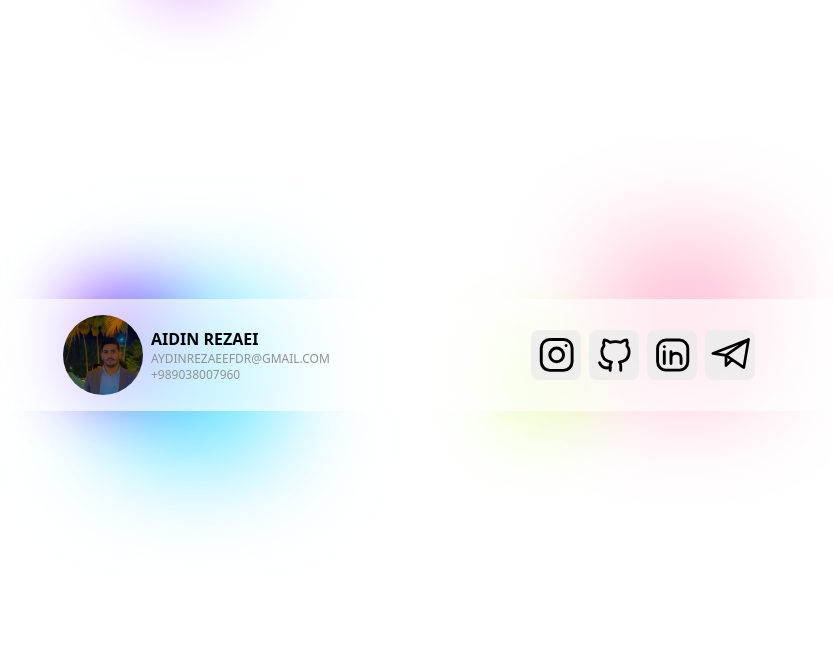
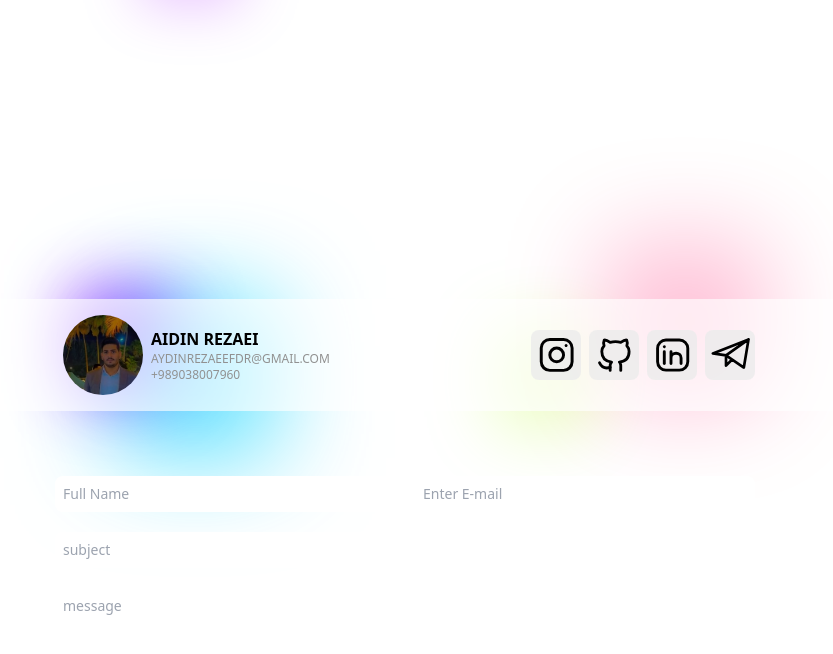
Before and after one commit to aidin-rezaei/personal-website, a React (Create React App) app: page / in a window 1280 px wide. Shown: the part 3492-4146 px from the top of the page, without its empty margins (265-1098 px from the left). Built offline with nearby package versions, Linux system fonts and the light colour scheme.

Commit message:
update src/components/contact/index.tsx

```diff
--- a/src/components/contact/index.tsx
+++ b/src/components/contact/index.tsx
@@ -4,20 +4,20 @@ import { Tilt } from 'react-tilt'
 
 // import Tilt from 'react-vanilla-tilt';
 const Contact = () => {
-    const defaultOptions: any = {
-        reverse: false,  // reverse the tilt direction
-        max: 100,     // max tilt rotation (degrees)
-        perspective: 1000,   // Transform perspective, the lower the more extreme the tilt gets.
-        scale: 1.05,    // 2 = 200%, 1.5 = 150%, etc..
-        speed: 1000,   // Speed of the enter/exit transition
-        transition: true,   // Set a transition on enter/exit.
-        axis: null,   // What axis should be disabled. Can be X or Y.
-        reset: true,    // If the tilt effect has to be reset on exit.
-        easing: "cubic-bezier(.03,.98,.52,.99)",    // Easing on enter/exit.
-    }
+    // const defaultOptions: any = {
+    //     reverse: false,  // reverse the tilt direction
+    //     max: 100,     // max tilt rotation (degrees)
+    //     perspective: 1000,   // Transform perspective, the lower the more extreme the tilt gets.
+    //     scale: 1.05,    // 2 = 200%, 1.5 = 150%, etc..
+    //     speed: 1000,   // Speed of the enter/exit transition
+    //     transition: true,   // Set a transition on enter/exit.
+    //     axis: null,   // What axis should be disabled. Can be X or Y.
+    //     reset: true,    // If the tilt effect has to be reset on exit.
+    //     easing: "cubic-bezier(.03,.98,.52,.99)",    // Easing on enter/exit.
+    // }
     return (
-        <>
-            <div className="relative flex justify-center items-center">
+        <div className=" w-full flex justify-center items-center flex-col">
+            <div className="w-full relative flex justify-center items-center">
                 <div className="absolute max-w-[700px] w-full h-full">
                     <div className="absolute top-[40%] left-[10%] before:shadow-[0_0_70px_50px_rgba(158,0,255,0.9)]"></div>
                     <div className="absolute top-[70%] left-[20%] before:shadow-[0_0_100px_80px_rgba(0,209,255,0.64)]"></div>
@@ -89,10 +89,21 @@ const Contact = () => {
 
 </div> */}
             </div>
-            <div className="pt-10 max-w-[700px] w-full">
-
+            <div className="relative z-10 pt-16 max-w-[700px] w-full grid grid-cols-2 grid-rows-6 gap-5">
+                <div className=' w-full'>
+                    <input className="text-sm p-2 w-full rounded-lg" type="text" name="" id="" placeholder="Full Name" />
+                </div>
+                <div className=' w-ful'>
+                    <input className="text-sm p-2 w-full rounded-lg" type="text" name="" id="" placeholder="Enter E-mail" />
+                </div>
+                <div className='col-span-2 w-ful'>
+                    <input className="text-sm p-2 w-full rounded-lg" type="text" name="" id="" placeholder="subject" />
+                </div>
+                <div className='col-span-2 row-span-4 w-full'>
+                    <textarea className="text-sm p-2 w-full h-full resize-none rounded-lg" name="" id="" placeholder="message"></textarea>
+                </div>
             </div>
-        </>
+        </div>
 
     );
 }
```
